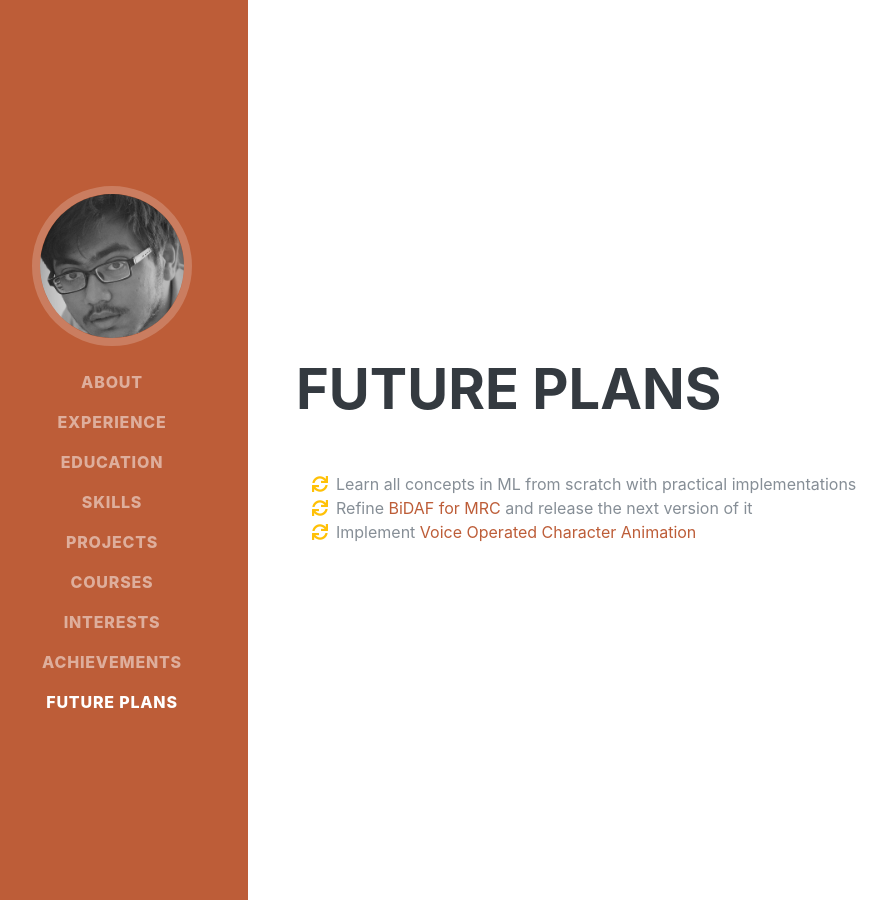
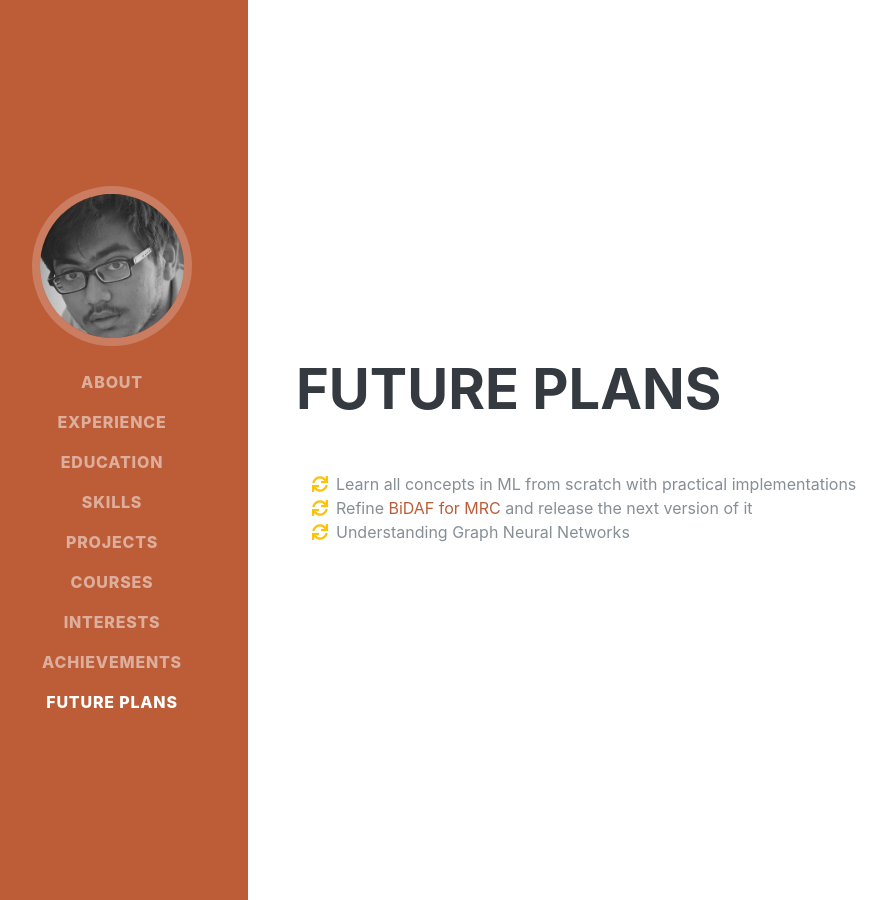
Before and after one commit to ParikhKadam/parikhkadam.github.io, a Jekyll site: the page built from index.md, in a window 1280 px wide and 900 px high, scrolled down 10227 px. Shown: the whole window, without its empty margins (24-911 px from the left). Built offline with Jekyll 4.4.1, drawn with Linux system fonts in a browser that asks for light colours; some web fonts are replaced.

Commit message:
updated future plans

```diff
--- a/_data/future_plans.yml
+++ b/_data/future_plans.yml
@@ -1,3 +1,3 @@
 - Learn all concepts in ML from scratch with practical implementations
 - Refine <a href="https://github.com/ParikhKadam/bidaf-keras">BiDAF for MRC</a> and release the next version of it
-- Implement <a href="https://voca.is.tue.mpg.de/en">Voice Operated Character Animation</a>
+- Understanding Graph Neural Networks
```
